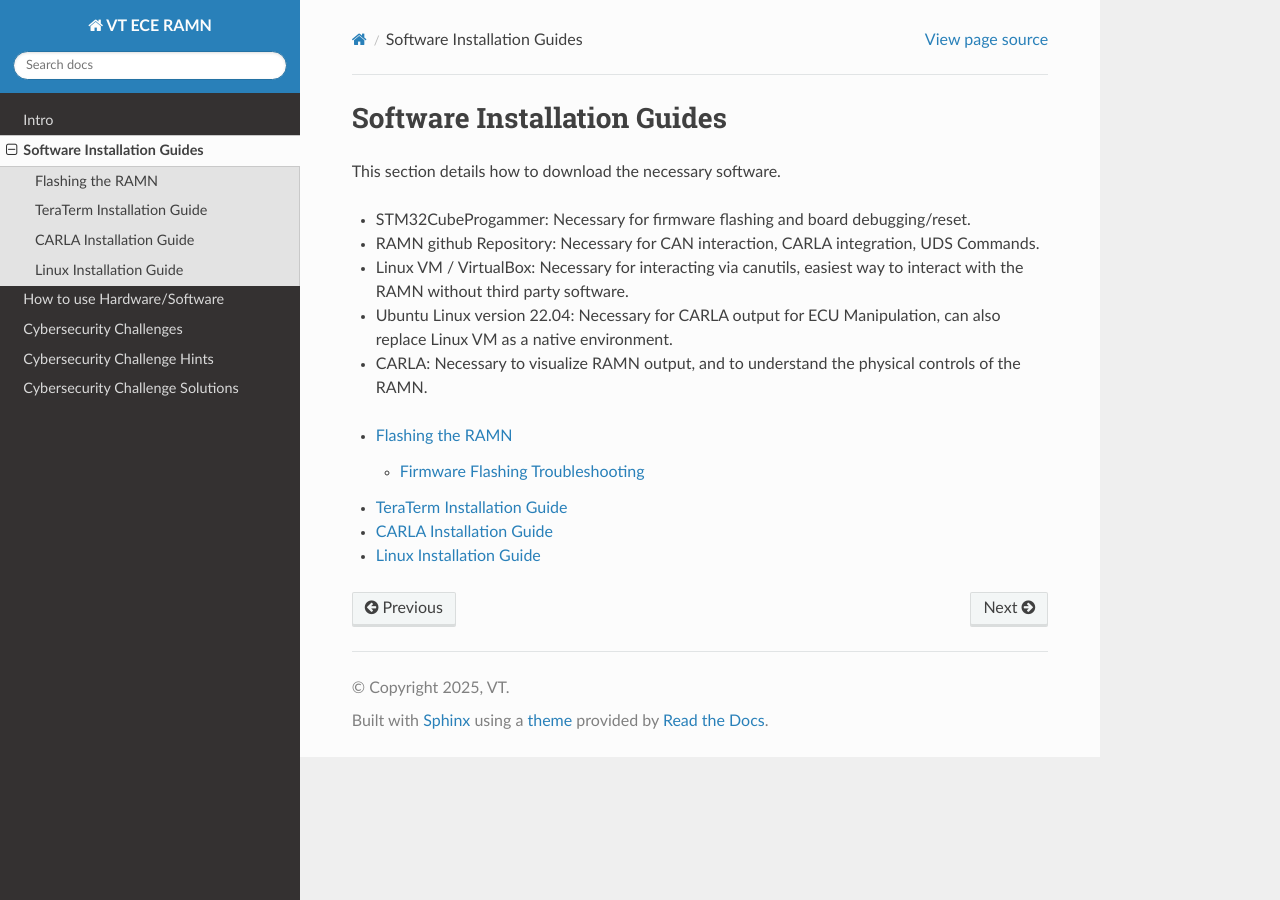
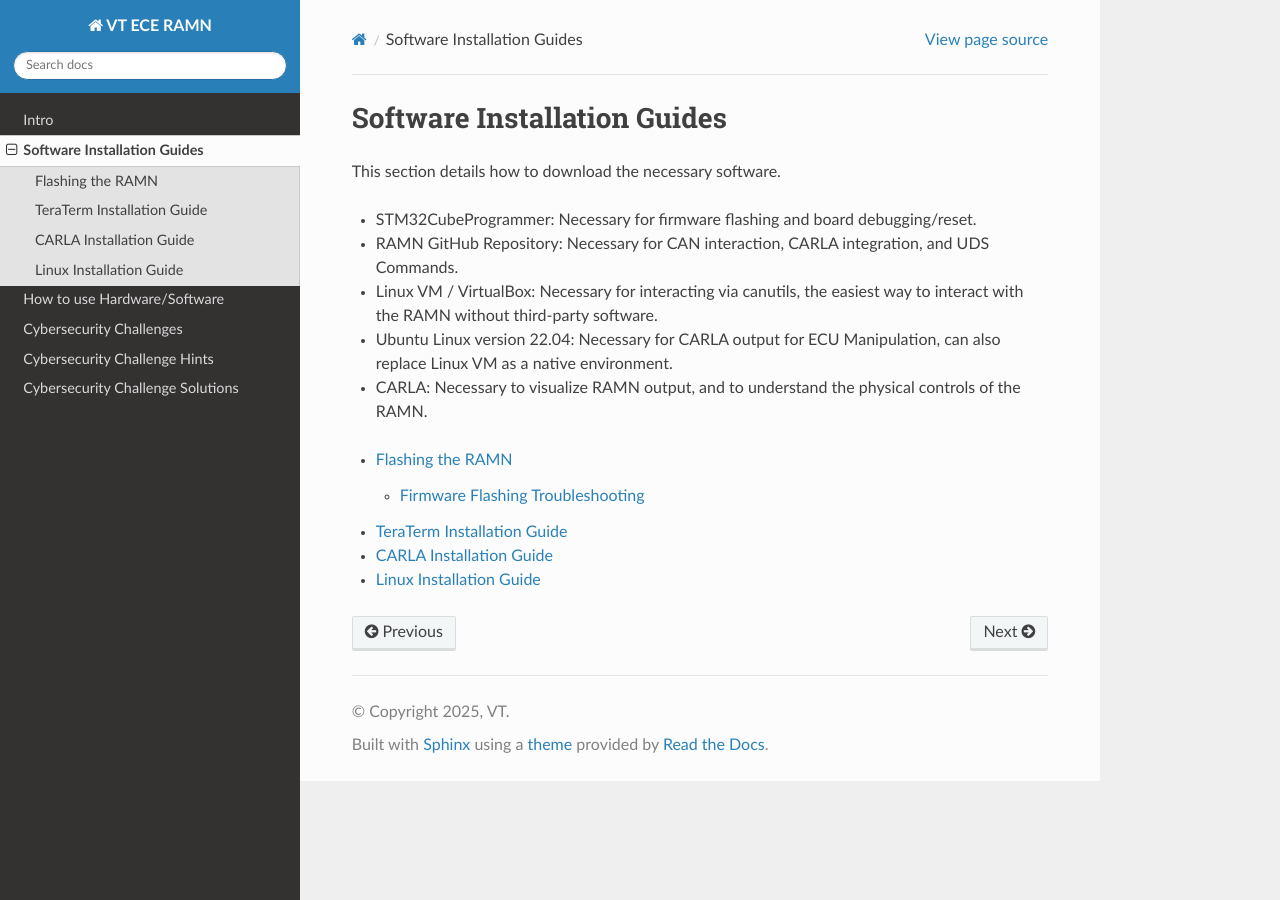
Before and after one commit to JonasvonStein/F25-04-Drive-Secure-Teaching-Automotive-Cybersecurity-with-RAMN, a Sphinx documentation site: the page built from docs/softwareInstallation.rst, in a window 1280 px wide. Built offline with Sphinx 7.4.7 and the Read the Docs theme 3.1.0, drawn with Linux system fonts in a browser that asks for light colours; pages that are not in the unit, such as notebooks, are missing from menus.

Commit message:
Update softwareInstallation.rst

```diff
--- a/docs/softwareInstallation.rst
+++ b/docs/softwareInstallation.rst
@@ -5,9 +5,9 @@ Software Installation Guides
 
 This section details how to download the necessary software.
 
-- STM32CubeProgammer: Necessary for firmware flashing and board debugging/reset.
-- RAMN github Repository: Necessary for CAN interaction, CARLA integration, UDS Commands.
-- Linux VM / VirtualBox: Necessary for interacting via canutils, easiest way to interact with the RAMN without third party software.
+- STM32CubeProgrammer: Necessary for firmware flashing and board debugging/reset.
+- RAMN GitHub Repository: Necessary for CAN interaction, CARLA integration, and UDS Commands.
+- Linux VM / VirtualBox: Necessary for interacting via canutils, the easiest way to interact with the RAMN without third-party software.
 - Ubuntu Linux version 22.04: Necessary for CARLA output for ECU Manipulation, can also replace Linux VM as a native environment.
 - CARLA: Necessary to visualize RAMN output, and to understand the physical controls of the RAMN.
 
```
